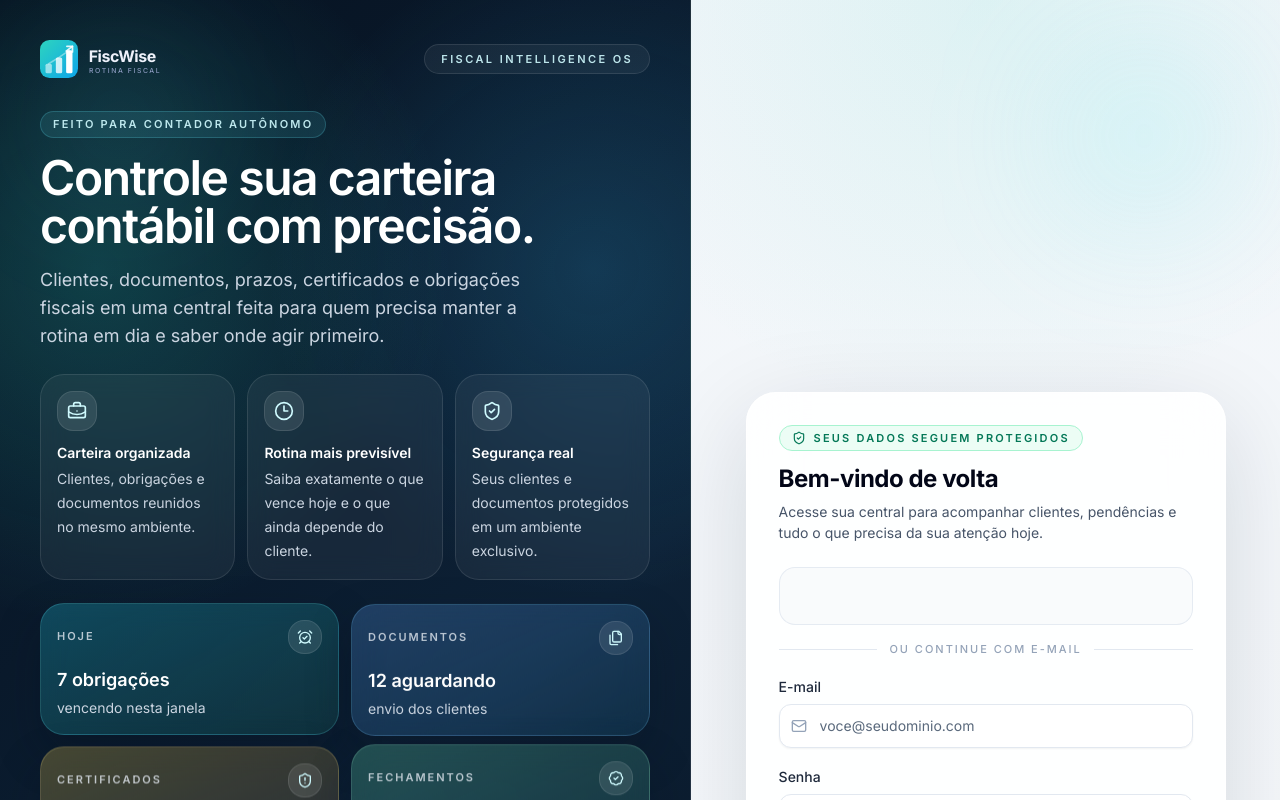
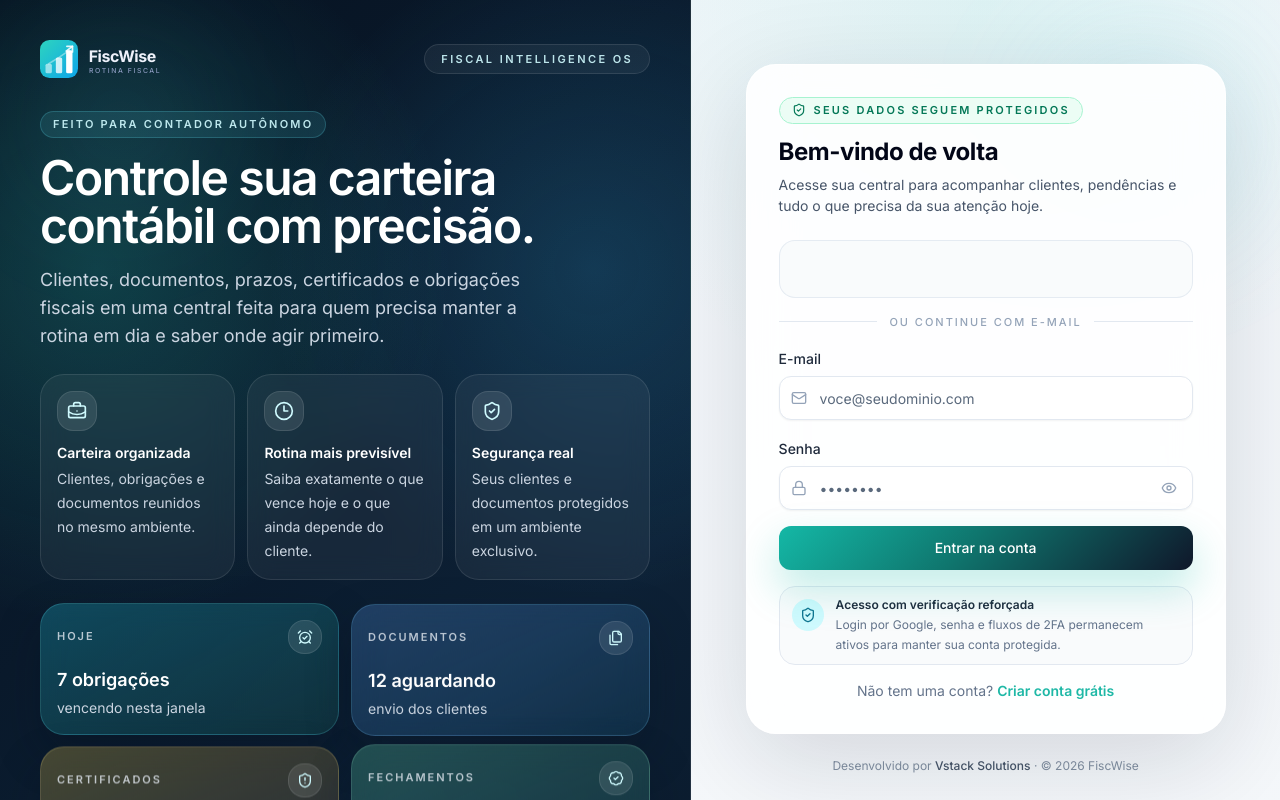
Before and after one commit to Vvs2705/FiscWise, a React (Vite) app in the folder frontend/: page /login in a window 1280 px wide. Shown: the top 800 px of the page. Built offline with nearby package versions, Linux system fonts and the light colour scheme; no server answers.

Commit message:
style(login): align login card to top and reduce layout whitespace on desktop

```diff
--- a/frontend/src/pages/LoginPage.tsx
+++ b/frontend/src/pages/LoginPage.tsx
@@ -151,7 +151,7 @@ export function LoginPage() {
     <div className="min-h-screen bg-slate-50 text-foreground lg:flex">
       <LoginBrandPanel />
 
-      <section className="relative flex min-h-screen flex-1 flex-col items-center justify-center overflow-y-auto overflow-x-hidden px-5 py-4 sm:px-8 lg:px-10">
+      <section className="relative flex min-h-screen flex-1 flex-col items-center justify-start overflow-y-auto overflow-x-hidden px-5 py-8 sm:px-8 lg:px-10 lg:pt-16 lg:pb-8">
         <div
           aria-hidden="true"
           className="pointer-events-none absolute inset-0"
@@ -163,7 +163,7 @@ export function LoginPage() {
         <div className="pointer-events-none absolute right-10 top-10 h-48 w-48 rounded-full bg-cyan-300/15 blur-3xl" />
         <div className="pointer-events-none absolute bottom-0 left-10 h-56 w-56 rounded-full bg-sky-200/25 blur-3xl" />
 
-        <div className="relative z-10 flex w-full max-w-[480px] flex-col my-auto py-6">
+        <div className="relative z-10 flex w-full max-w-[480px] flex-col">
           <motion.div
             initial={{ opacity: 0, y: 12 }}
             animate={{ opacity: 1, y: 0 }}
```
